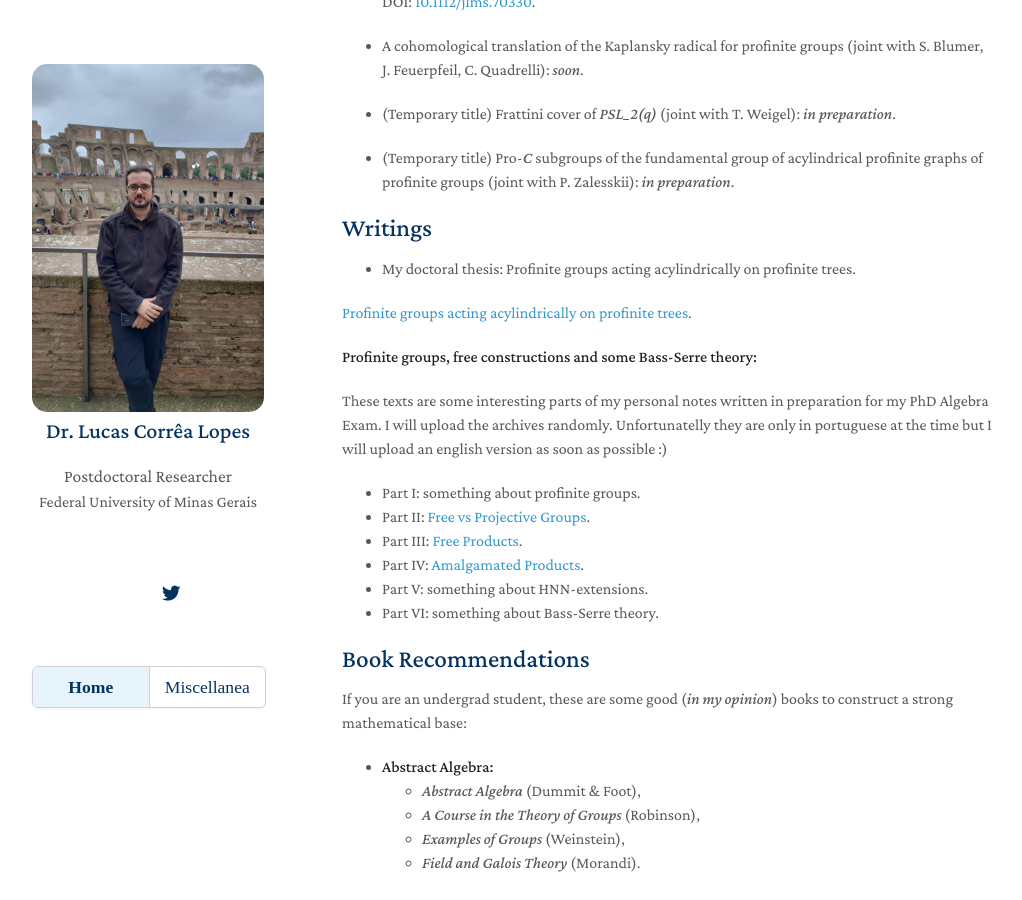
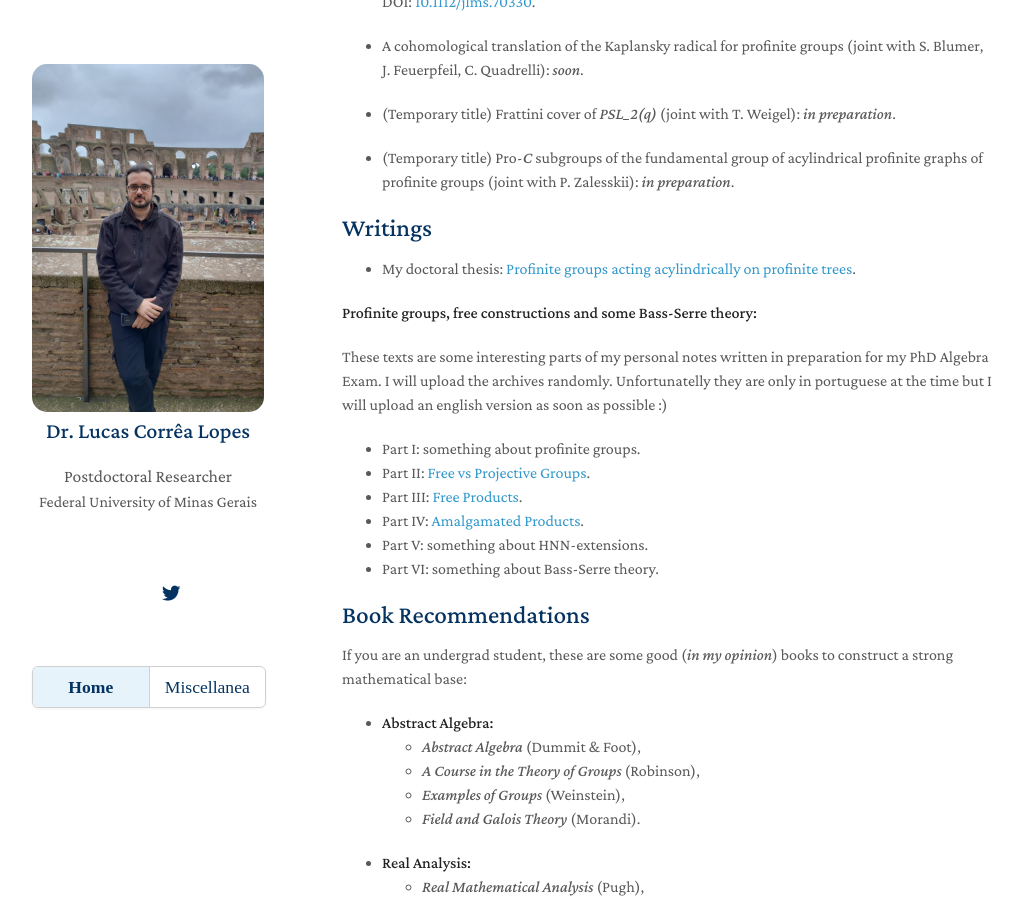
Before and after one commit to lcorrealopes/home, a Jekyll site: the page built from index.md, in a window 1280 px wide and 900 px high, scrolled down 524 px. Shown: the whole window, without its empty margins (128-1150 px from the left). Built offline with Jekyll 4.4.1, drawn with Linux system fonts in a browser that asks for light colours; nearby versions of some CDN libraries; a style sheet for code colours, icons or effects is not loaded.

Commit message:
Update index.md

```diff
--- a/index.md
+++ b/index.md
@@ -27,9 +27,7 @@
 
 ## Writings
 
-- My doctoral thesis: Profinite groups acting acylindrically on profinite trees.
-
-<a href="https://docs.google.com/viewer?url=https://github.com/lcorrealopes/home/raw/main/assets/files/Tese - Lucas.pdf">Profinite groups acting acylindrically on profinite trees</a>.
+- My doctoral thesis: <a href="https://docs.google.com/viewer?url=https://github.com/lcorrealopes/home/raw/main/assets/files/Tese - Lucas.pdf">Profinite groups acting acylindrically on profinite trees</a>.
 
 **Profinite groups, free constructions and some Bass-Serre theory:**
 
```
